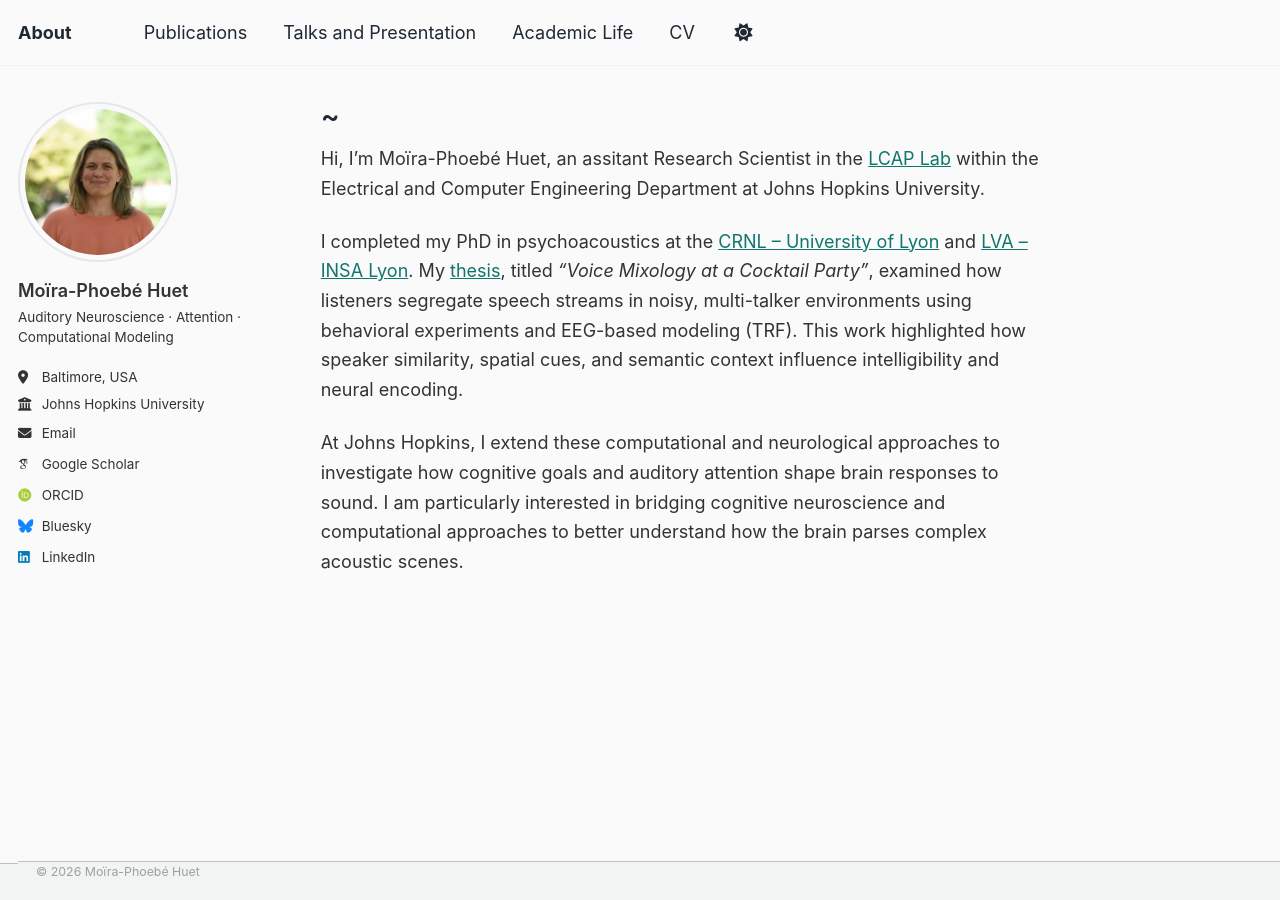
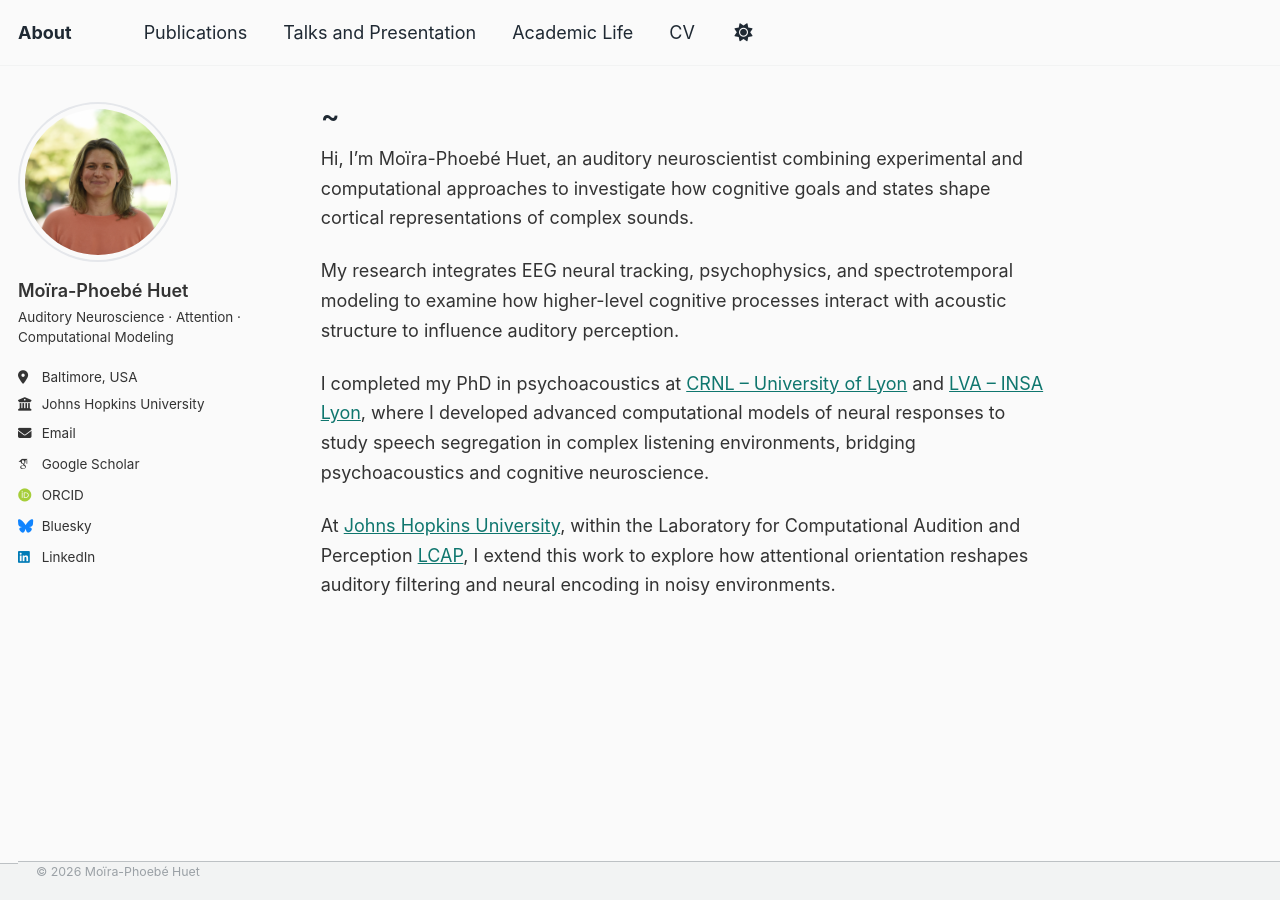
Before and after one commit to mphuet/mphuet.github.io, a Jekyll site: the page built from _pages/about.md, in a window 1280 px wide. Built offline with Jekyll 4.4.1, drawn with Linux system fonts in a browser that asks for light colours; some web fonts are replaced.

Commit message:
Update about.md

```diff
--- a/_pages/about.md
+++ b/_pages/about.md
@@ -6,9 +6,10 @@ redirect_from:
   - /about/
   - /about.html
 ---
+Hi, I’m Moïra-Phoebé Huet, an auditory neuroscientist combining experimental and computational approaches to investigate how cognitive goals and states shape cortical representations of complex sounds.
 
-Hi, I’m Moïra-Phoebé Huet, an assitant Research Scientist in the [LCAP Lab](https://engineering.jhu.edu/lcap/) within the Electrical and Computer Engineering Department at Johns Hopkins University.
+My research integrates EEG neural tracking, psychophysics, and spectrotemporal modeling to examine how higher-level cognitive processes interact with acoustic structure to influence auditory perception.
 
-I completed my PhD in psychoacoustics at the [CRNL – University of Lyon](https://www.crnl.fr/en/equipe/cap?language=en) and [LVA – INSA Lyon](https://lva.insa-lyon.fr/). My [thesis](https://theses.hal.science/tel-03178835/file/these.pdf), titled *"Voice Mixology at a Cocktail Party"*, examined how listeners segregate speech streams in noisy, multi-talker environments using behavioral experiments and EEG-based modeling (TRF). This work highlighted how speaker similarity, spatial cues, and semantic context influence intelligibility and neural encoding.
+I completed my PhD in psychoacoustics at [CRNL – University of Lyon](https://www.crnl.fr/en/equipe/cap?language=en) and [LVA – INSA Lyon](https://lva.insa-lyon.fr/), where I developed advanced computational models of neural responses to study speech segregation in complex listening environments, bridging psychoacoustics and cognitive neuroscience.
 
-At Johns Hopkins, I extend these computational and neurological approaches to investigate how cognitive goals and auditory attention shape brain responses to sound. I am particularly interested in bridging cognitive neuroscience and computational approaches to better understand how the brain parses complex acoustic scenes.
+At [Johns Hopkins University](https://www.jhu.edu), within the Laboratory for Computational Audition and Perception [LCAP](https://engineering.jhu.edu/lcap/), I extend this work to explore how attentional orientation reshapes auditory filtering and neural encoding in noisy environments.
```
